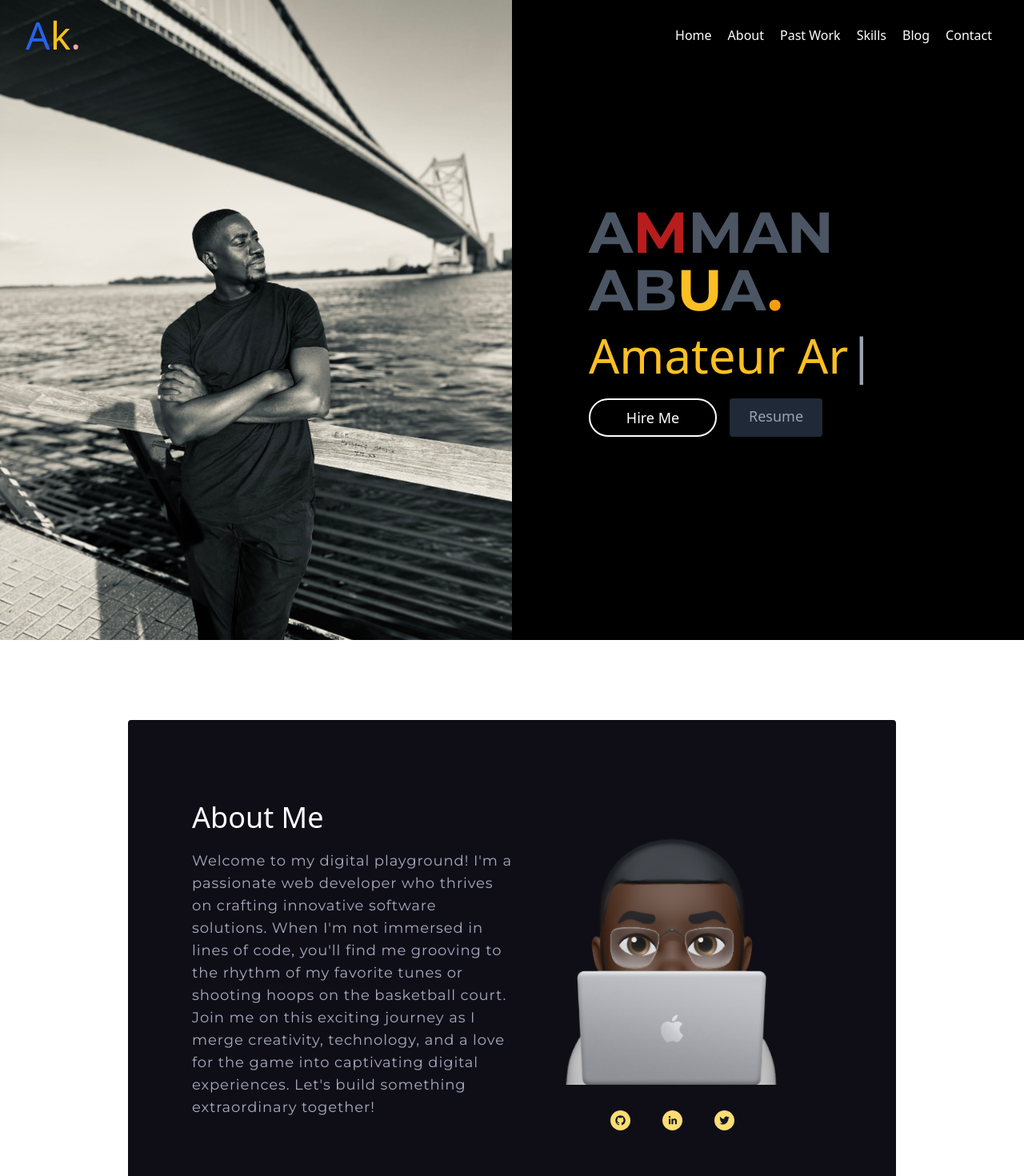
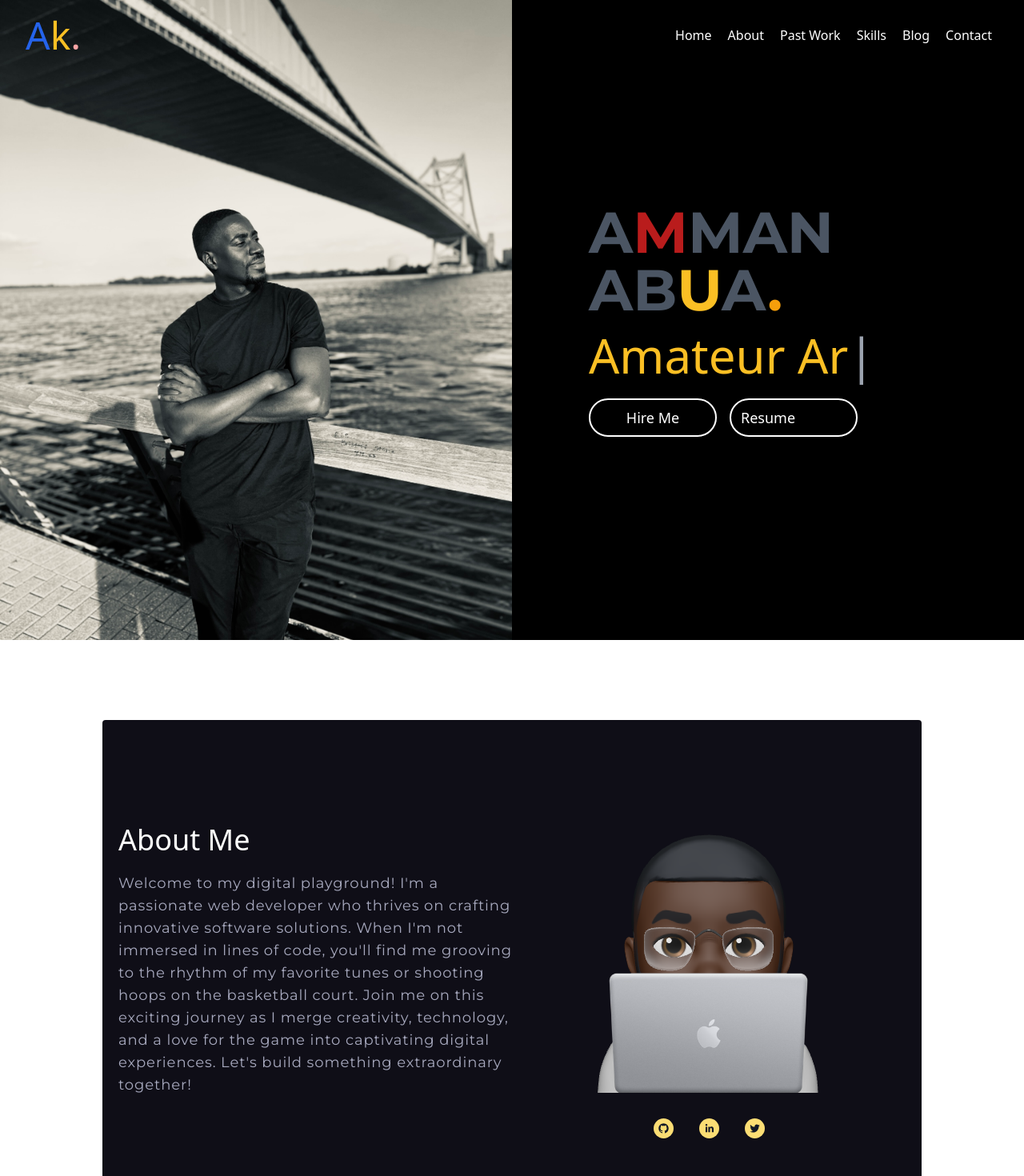
Before and after one commit to ammanabua/my-portfolio, a React (Create React App) app: page / in a window 1280 px wide. Shown: the top 1470 px of the page at 80% size. Built offline with nearby package versions, Linux system fonts and the light colour scheme.

Commit message:
fix layout

```diff
--- a/src/components/About.js
+++ b/src/components/About.js
@@ -10,13 +10,13 @@ export default function About() {
 
     return (
         <section id="about" className="container-fluid flex items-center justify-center bg-white w-full md:mb-0 md:h-screen">
-            <motion.div className="flex flex-col md:flex-row p-5 items-center justify-center md:h-3/4 md:w-3/4 mx-auto md:px-20 mx-20 bg-card-bg rounded"
+            <motion.div className="flex flex-col md:flex-row p-5 items-center justify-center md:h-3/4 md:w-4/5 mx-auto md:px-5 bg-card-bg rounded"
                 animate={{
 
                 }}>
                 <div className="flex-col flex lg:flex-grow md:w-1/2 md:items-start md:text-left my-5 md:mb-0  items-center justify-between">
                     <h2 className="font-title text-4xl mb-5 text-card-heading">About Me</h2>
-                    <p className="font-mont text-md lg:text-lg mb-5 leading-relaxed text-left w-3/4 lg:w-full text-card-text tracking-wider">
+                    <p className="font-mont text-md md:text-sm lg:text-lg mb-5 leading-relaxed text-left w-full text-card-text tracking-wider">
                         Welcome to my digital playground! I'm a passionate web developer who thrives on crafting innovative software solutions. When I'm not immersed in lines of code, you'll find me grooving to the rhythm of my favorite tunes or shooting hoops on the basketball court. Join me on this exciting journey as I merge creativity, technology, and a love for the game into captivating digital experiences. Let's build something extraordinary together!
                     </p>
 
@@ -28,11 +28,11 @@ export default function About() {
                     src="./me.png"
                     />
                     <motion.div
-                        className="flex justify-center my-8"
+                        className="flex justify-center my-8 gap-8"
                         >
                         <SocialIcon bgColor="#fbdd74" fgColor="#111827" url="https://github.com/ammanabua" style={{ height: 25, width: 25 }} target="_blank" rel="noopener noreferrer" />
-                        <SocialIcon bgColor="#fbdd74" fgColor="#111827" url="https://linkedin.com/in/amman-abua" style={{ height: 25, width: 25 }} className="ml-10" target="_blank" rel="noopener noreferrer" />
-                        <SocialIcon bgColor="#fbdd74" fgColor="#111827" url="https://twitter.com/ammanie_k" style={{ height: 25, width: 25 }} className="ml-10" target="_blank" rel="noopener noreferrer" />
+                        <SocialIcon bgColor="#fbdd74" fgColor="#111827" url="https://linkedin.com/in/amman-abua" style={{ height: 25, width: 25 }} className="" target="_blank" rel="noopener noreferrer" />
+                        <SocialIcon bgColor="#fbdd74" fgColor="#111827" url="https://twitter.com/ammanie_k" style={{ height: 25, width: 25 }} className="" target="_blank" rel="noopener noreferrer" />
                     </motion.div>
                 </div>
             </motion.div>
--- a/src/components/Hero.js
+++ b/src/components/Hero.js
@@ -19,7 +19,7 @@ export default function Hero (){
   },[]);
 
   return (
-    <section id='home' className="flex flex-col md:flex-row md:h-screen  md:px-0 md:py-4 items-center justify-center bg-black">
+    <section id='home' className="flex flex-col md:flex-row md:h-screen md:py-4 items-center justify-center bg-black">
         <div className='md:w-1/2 flex md:justify-end z-0'>
           <img
             className="object-cover h-screen w-full"
@@ -27,11 +27,11 @@ export default function Hero (){
             src="./profile-bg.jpg"/>
         </div>
 
-      <div className='flex flex-col lg:flex-grow md:w-1/2 lg:pl-24 md:pr-16 md:items-start md:text-left mb-16 md:mb-0 md:justify-start'>
+      <div className='flex flex-col lg:flex-grow md:w-1/2 md:pl-12 lg:pl-24 md:pr-16 md:items-start md:text-left mb-16 md:mb-0 md:justify-center'>
         <motion.h1 initial={{ opacity: 0 }} animate={{ opacity:1 }} className="title-font font-mont font-bold text-6xl md:text-7xl mb-4 text-gray-600 uppercase">A<span className='text-red-700'>m</span>man<br/>Ab<span className='text-yellow-400'>u</span>a<span className='text-yellow-500'>.</span></motion.h1>
         <h3 className="title-font text-4xl lg:text-6xl mb-6 font-medium"><span className="title-font text-yellow-400" ref={textRef}></span></h3>
 
-        <div className="flex md:justify-start w-full">
+        <div className="flex gap-4 md:justify-start w-full">
           <button
           href="#contact"
           className="text-white bg-[#ff8906] border-2 border-white py-2 px-3 hover:bg-blue-200 hover:text-black rounded-3xl w-40 text-lg">
@@ -39,7 +39,7 @@ export default function Hero (){
           </button>
           <a
           href="/cv.pdf"
-          className="ml-4 text-gray-400 bg-gray-800 border-0 py-2 px-6 focus:outline-none hover:bg-gray-700 hover:text-white rounded text-lg">
+          className="text-white bg-[#ff8906] border-2 border-white py-2 px-3 hover:bg-blue-200 hover:text-black rounded-3xl w-40 text-lg">
           Resume
           </a>
         </div>
--- a/src/components/Projects.js
+++ b/src/components/Projects.js
@@ -31,7 +31,7 @@ export default function Projects() {
           <div className="text-left">
             {projects.map((project, index) => (
               <motion.div key={project.image} className="flex flex-col md:flex-row justify-center w-full h-screen items-center rounded">
-                <div className={`${index % 2 != 0 ? "md:order-2" : ""} md:w-1/2`}>
+                <div className={`${index % 2 !== 0 ? "md:order-2" : ""} md:w-2/3 lg:1/2`}>
                   <img className="w-full" src={project.image} alt={project.title} />
                 </div>
                 <div className="flex flex-col md:w-1/2 text-white">
@@ -44,7 +44,7 @@ export default function Projects() {
                   <div className="px-6 pt-4 pb-2">
                     <span className="inline-block px-3 py-1 text-sm font-semibold mr-2 mb-2">{project.subtitle}</span>
                   </div>
-                  <div className="flex my-8">
+                  <div className="flex my-8 px-6">
                     <a className="bg-red-400 hover:bg-blue-700 text-white py-2 px-4 rounded" href={project.link} target="_blank" rel="noreferrer noopener">Demo</a>
                     <a className="bg-gray-500 hover:bg-blue-700 text-white py-2 px-4 rounded ml-4" href={project.github} target="_blank" rel="noreferrer noopener">GitHub</a>
                   </div>
--- a/src/components/Skills.js
+++ b/src/components/Skills.js
@@ -15,7 +15,7 @@ export default function Skills() {
             Here are some tools I employ to bring my projects to life.
           </p>
         </div>
-        <div className="grid grid-cols-3 md:grid-cols-4 gap-4 lg:w-4/5 sm:mx-auto">
+        <div className="grid grid-cols-4 md:grid-cols-5 gap-4 lg:w-4/5 sm:mx-auto">
           {skills.map((skill) => (
             <div key={skill.image} className="w-full mb-8">
               <div className="mx-auto mb-5 flex align-center justify-center" style={{height: "5rem"}}>
```
